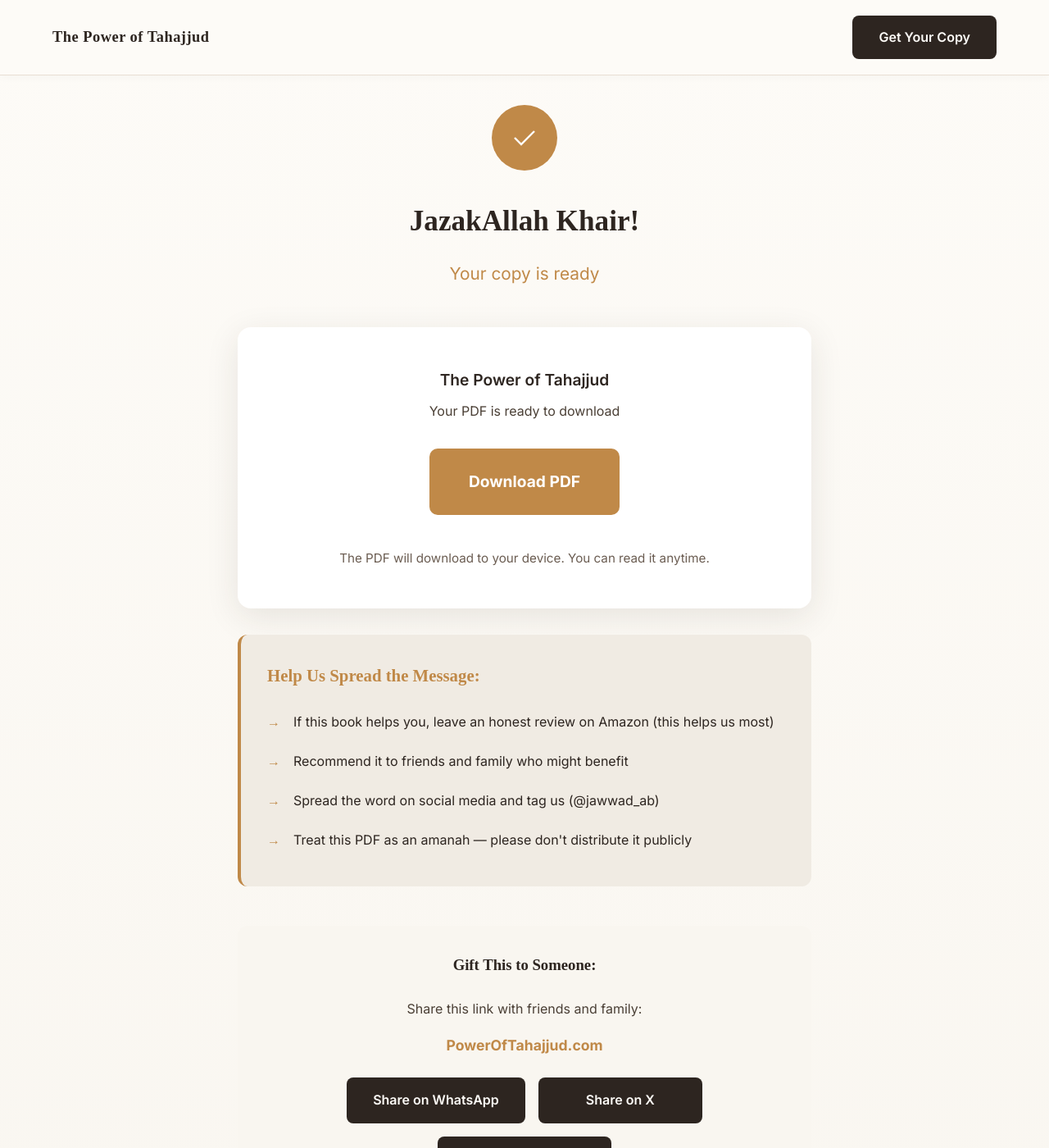
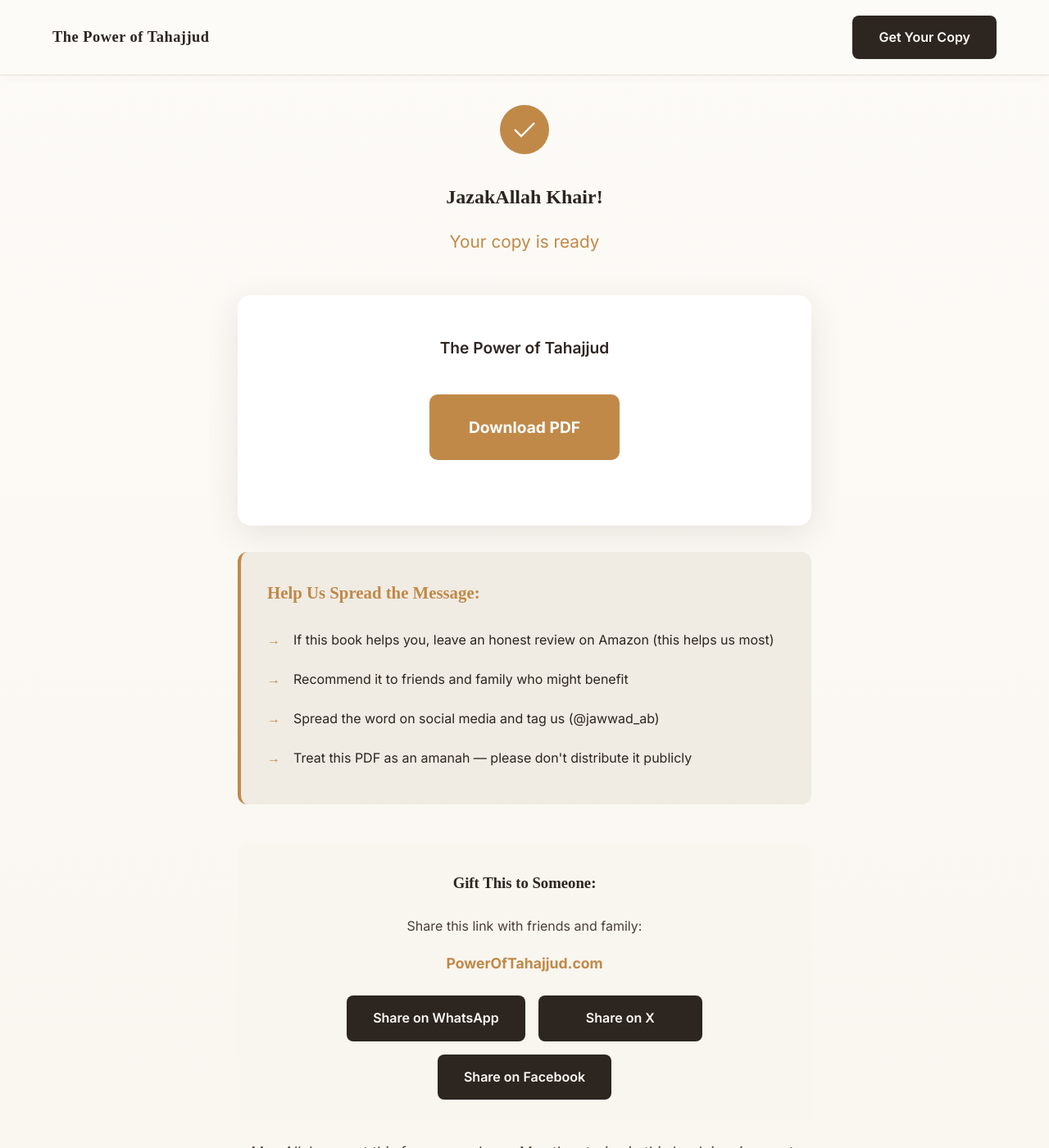
Before and after one commit to Omnitryx-Inc/tahajjud-fe-main, a Jekyll site: the page built from pages/download.html, in a window 1280 px wide and 1400 px high. Shown: the whole window at 82% size. Built offline with Jekyll 4.4.1, drawn with Linux system fonts in a browser that asks for light colours; some web fonts are replaced.

Commit message:
adjustments

```diff
--- a/pages/download.html
+++ b/pages/download.html
@@ -21,8 +21,8 @@ permalink: /download/
 }
 
 .checkmark-circle {
-    width: 80px;
-    height: 80px;
+    width: 60px;
+    height: 60px;
     background: var(--gold-primary);
     border-radius: 50%;
     display: flex;
@@ -41,7 +41,7 @@ permalink: /download/
 
 .download-title {
     font-family: "Allrounder Monument Test", serif;
-    font-size: clamp(2.2rem, 6vw, 1.5rem);
+    font-size: clamp(1.0rem, 6vw, 1.5rem);
     color: var(--text-dark);
     margin-bottom: 1rem;
     font-weight: 700;
@@ -179,17 +179,10 @@ permalink: /download/
             <p style="font-size: 1.2rem; color: var(--text-dark); margin-bottom: 0.5rem; font-weight: 600;">
                 The Power of Tahajjud
             </p>
-            <p style="font-size: 1rem; color: var(--text-medium);">
-                Your PDF is ready to download
-            </p>
 
             <a href="/assets/pdf/The_Power_of_Tahajjud.pdf" download class="download-btn">
                 Download PDF
             </a>
-
-            <p style="font-size: 0.95rem; color: var(--text-light); margin-top: 0.5rem;">
-                The PDF will download to your device. You can read it anytime.
-            </p>
         </div>
 
         <div class="reminder-box">
@@ -207,7 +200,7 @@ permalink: /download/
             <p style="color: var(--text-medium); margin-bottom: 1rem;">
                 Share this link with friends and family:
             </p>
-            <p style="font-weight: 700; color: var(--gold-primary); font-size: 1.1rem; margin-bottom: 1rem;">
+            <p style="font-weight: 700; color: var(--gold-primary); font-size: 1.1rem; margin-bottom: 1.5rem;">
                 PowerOfTahajjud.com
             </p>
 
```
